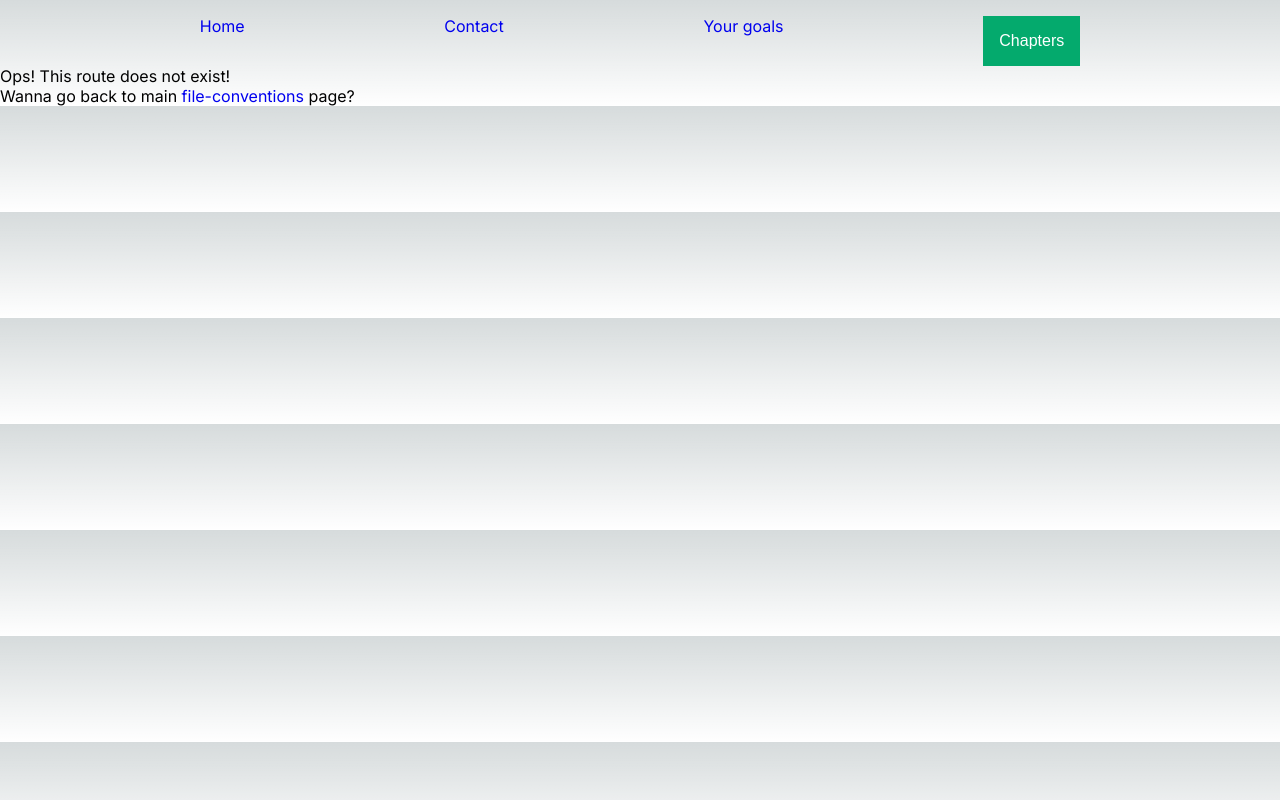
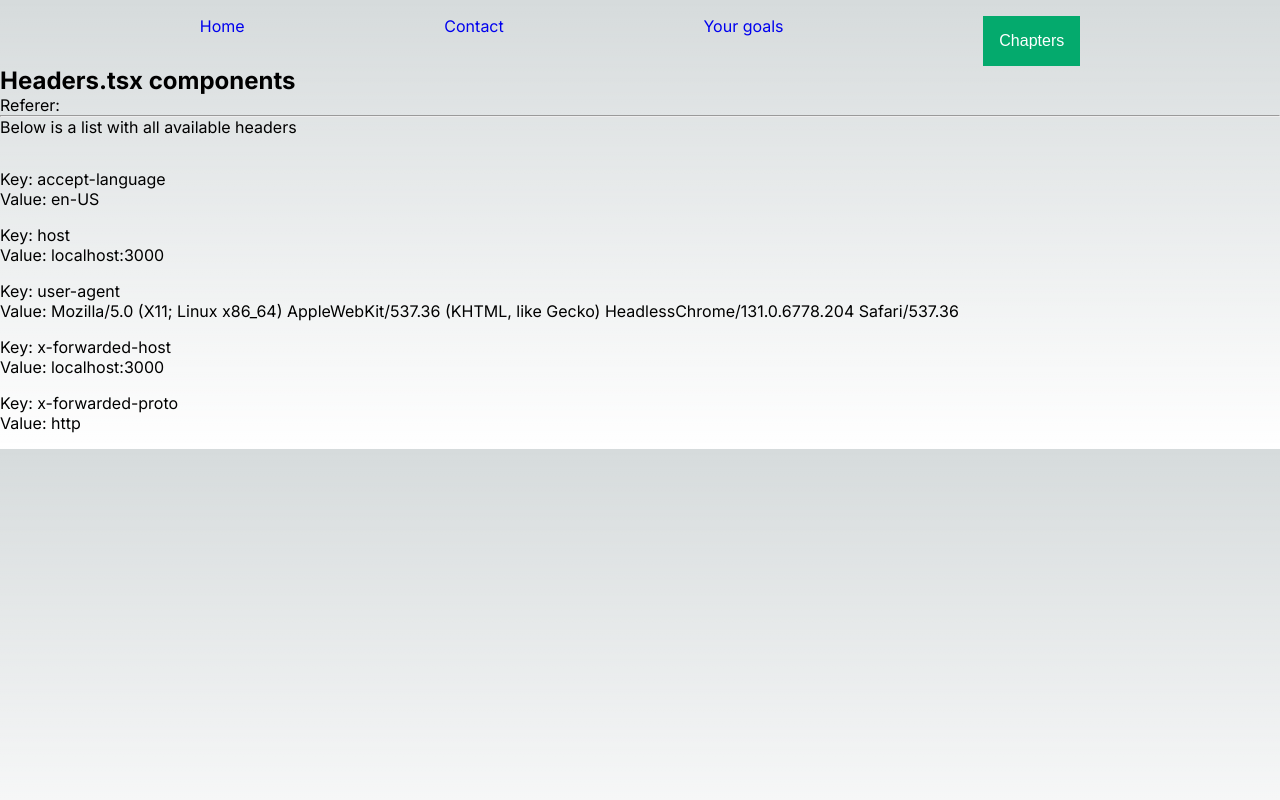
Before and after one commit to gabrieltira94/nextjs, a Next.js app: page /headers in a window 1280 px wide. Before the commit this address had no page. Built offline with nearby package versions, Linux system fonts and the light colour scheme.

Commit message:
Added headers topic

```diff
--- /dev/null
+++ b/app/headers/page.tsx
@@ -0,0 +1,32 @@
+import { headers } from 'next/headers';
+
+export default function Page() {
+  const headersList = headers();
+  const referer = headersList.get('referer');
+
+  const renderHeadersList = () => {
+    const nodes: React.ReactNode[] = [];
+
+    headersList.forEach((value, key, parent) => nodes.push(
+      <div key={key} style={{ marginBottom: '1rem' }}>
+        <div>Key: {key}</div>
+        <div>Value: {value}</div>
+      </div>
+    ));
+
+    return nodes.map(node => node);
+  };
+
+  return <div>
+    <h2>Headers.tsx components</h2>
+
+    <div>Referer: {referer}</div>
+
+    <hr />
+
+    <p>Below is a list with all available headers</p>
+    <div style={{ marginTop: '2rem' }}>
+      {renderHeadersList()}
+    </div>
+  </div>;
+}
```
